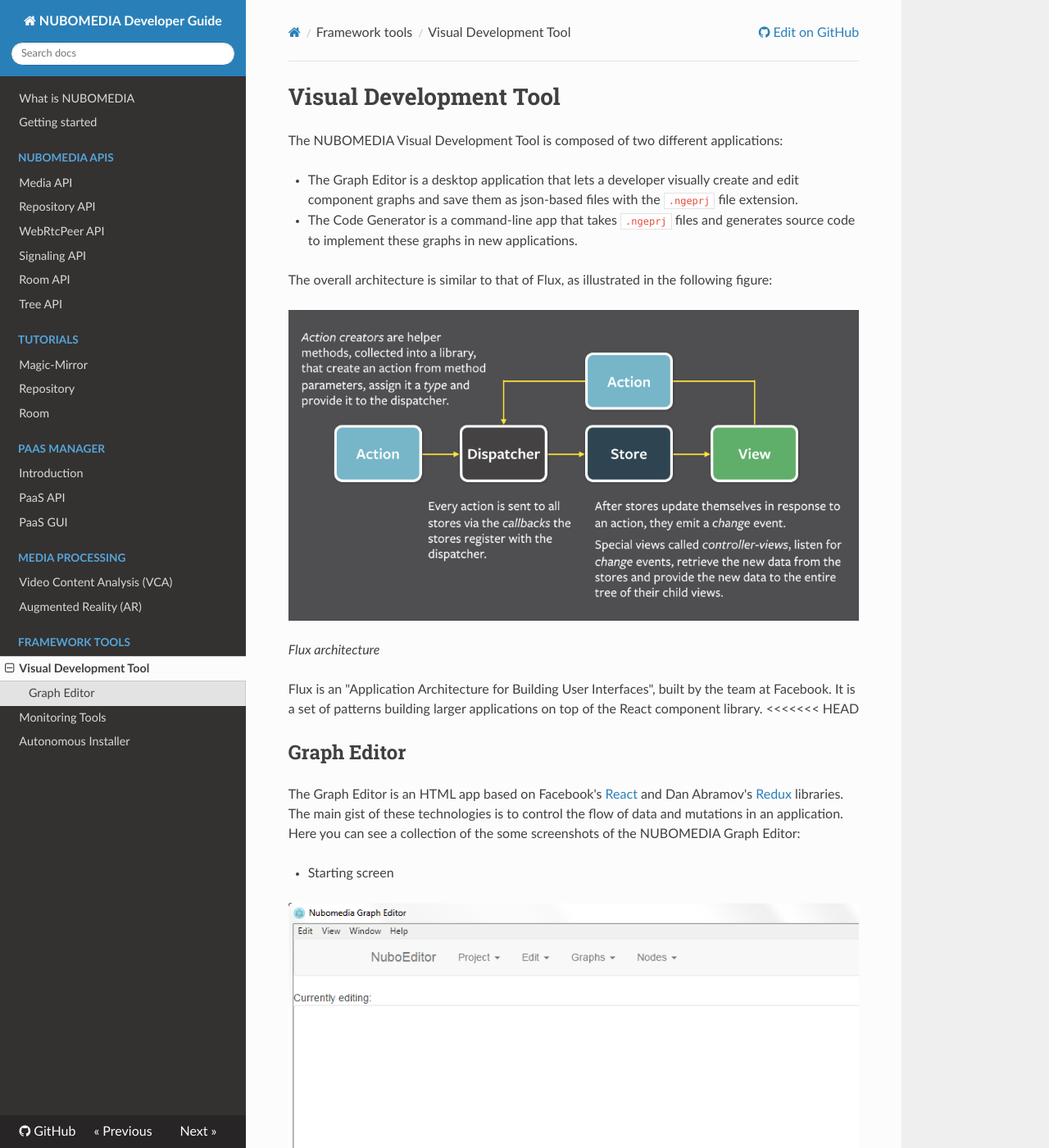
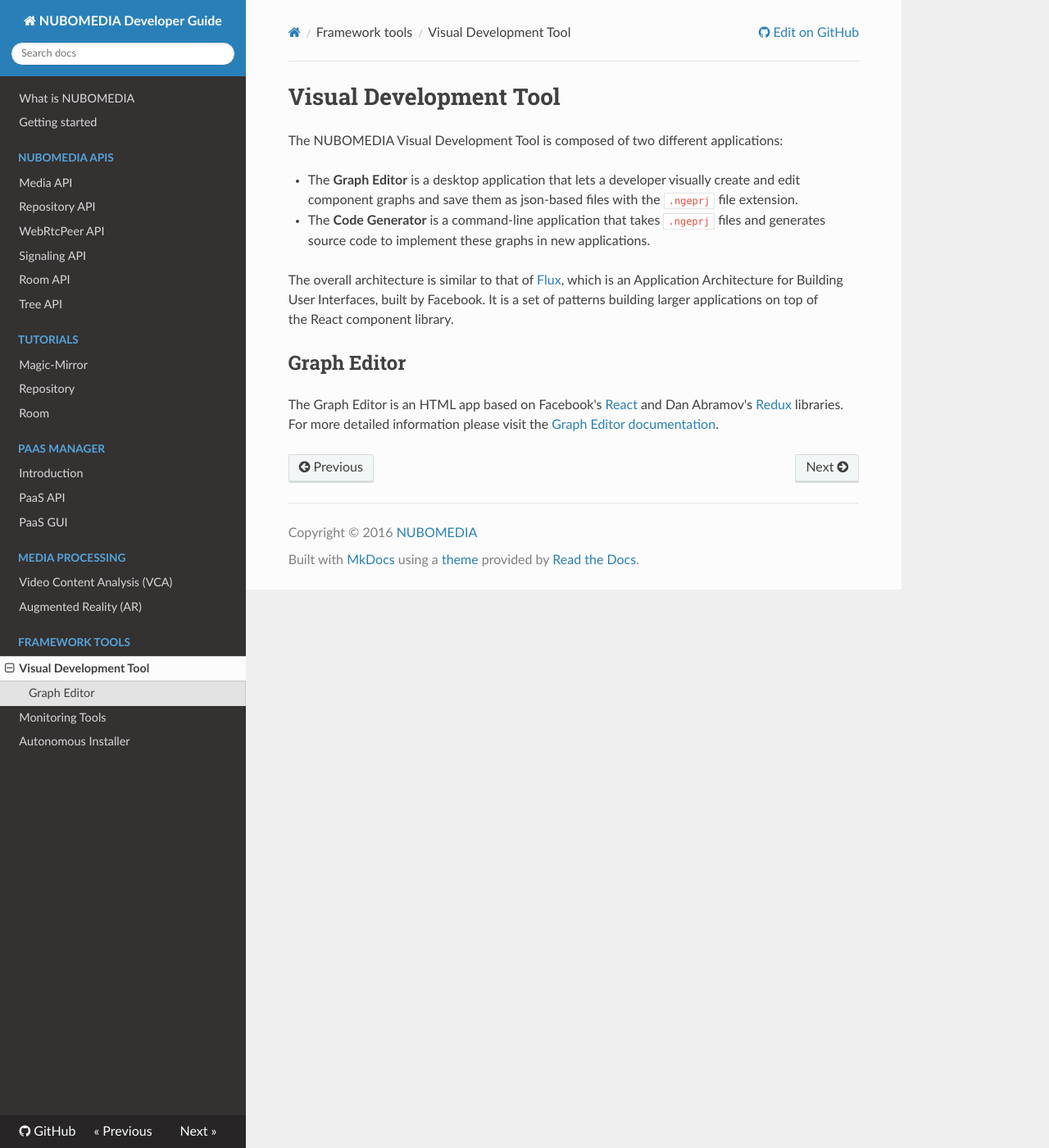
Before and after one commit to nubomedia/developer-guidelines, an MkDocs documentation site: the page built from docs/tools/visual-development-tools.md, in a window 1280 px wide and 1400 px high. Shown: the whole window at 82% size. Built offline with MkDocs 1.6.1, drawn with Linux system fonts in a browser that asks for light colours; nearby versions of some CDN libraries; old or Windows-style settings are respelled for this version of MkDocs; some of the changed text lies outside the part shown.

Commit message:
Update visual development tools page (link to external doc)

```diff
--- a/docs/tools/visual-development-tools.md
+++ b/docs/tools/visual-development-tools.md
@@ -2,64 +2,12 @@
 
 The NUBOMEDIA Visual Development Tool is composed of two different applications:
 
-- The Graph Editor is a desktop application that lets a developer visually create and edit component graphs and save them as json-based files with the `.ngeprj` file extension.
+- The **Graph Editor** is a desktop application that lets a developer visually create and edit component graphs and save them as json-based files with the `.ngeprj` file extension.
 
-- The Code Generator is a command-line app that takes `.ngeprj` files and generates source code to implement these graphs in new applications.
+- The **Code Generator** is a command-line application that takes `.ngeprj` files and generates source code to implement these graphs in new applications.
 
-The overall architecture is similar to that of Flux, as illustrated in the following figure:
-
-![Flux architecture](../img/visual-tool-arch.png)
-
-*Flux architecture*
-
-Flux is an "Application Architecture for Building User Interfaces", built by the team at Facebook. It is a set of patterns building larger applications on top of the React component library.
-<<<<<<< HEAD
-
+The overall architecture is similar to that of [Flux](https://facebook.github.io/flux/), which is an Application Architecture for Building User Interfaces, built by Facebook. It is a set of patterns building larger applications on top of the React component library.
 
 ## Graph Editor
 
-The Graph Editor is an HTML app based on Facebook's [React](https://facebook.github.io/react/) and Dan Abramov's [Redux](https://github.com/reactjs/redux) libraries. The main gist of these technologies is to control the flow of data and mutations in an application. Here you can see a collection of the some screenshots of the NUBOMEDIA Graph Editor:
-
-- Starting screen
-
-![NUBOMEDIA Graph Editor. Step 1 - home screen](../img/graph-editor-01.png)
-
-*NUBOMEDIA Graph Editor. Step 1 - home screen*
-
-- Load an existing Project
-
-![NUBOMEDIA Graph Editor. Step 2 - loading an existing project](../img/graph-editor-02.png)
-
-*NUBOMEDIA Graph Editor. Step 2 - loading an existing project*
-
-- Create a New Project
-
-![NUBOMEDIA Graph Editor. Step 3 - creating a new project](../img/graph-editor-03.png)
-
-*NUBOMEDIA Graph Editor. Step 3 - creating a new project*
-
-- Working with a graph
-
-![NUBOMEDIA Graph Editor. Step 4 - graph creation](../img/graph-editor-04.png)
-
-*NUBOMEDIA Graph Editor. Step 4 - graph creation*
-
-- Saving work on a graph
-
-![NUBOMEDIA Graph Editor. Step 5 – saving a graph](../img/graph-editor-05.png)
-
-*NUBOMEDIA Graph Editor. Step 5 – saving a graph*
-
-- Possible actions while working on a graph: Cut, Copy, Paste, Delete can be performed on a given element (node or connection)
-
-![NUBOMEDIA Graph Editor. Step 6 - edit options](../img/graph-editor-06.png)
-
-*NUBOMEDIA Graph Editor. Step 6 - edit options*
-
-- Nodes available
-
-![NUBOMEDIA Graph Editor. Step 7 – nodes availability](../img/graph-editor-07.png)
-
-*NUBOMEDIA Graph Editor. Step 7 – nodes availability*
-=======
->>>>>>> master
+The Graph Editor is an HTML app based on Facebook's [React](https://facebook.github.io/react/) and Dan Abramov's [Redux](https://github.com/reactjs/redux) libraries. For more detailed information please visit the [Graph Editor documentation](http://nubomedia-graph-editor.readthedocs.org/).
```
Also changed, not shown: docs/img/graph-editor-01.png (deleted), docs/img/graph-editor-02.png (deleted), docs/img/graph-editor-03.png (deleted), docs/img/graph-editor-04.png (deleted), docs/img/graph-editor-05.png (deleted), docs/img/graph-editor-06.png (deleted), docs/img/graph-editor-07.png (deleted), docs/img/visual-tool-arch.png (deleted).
